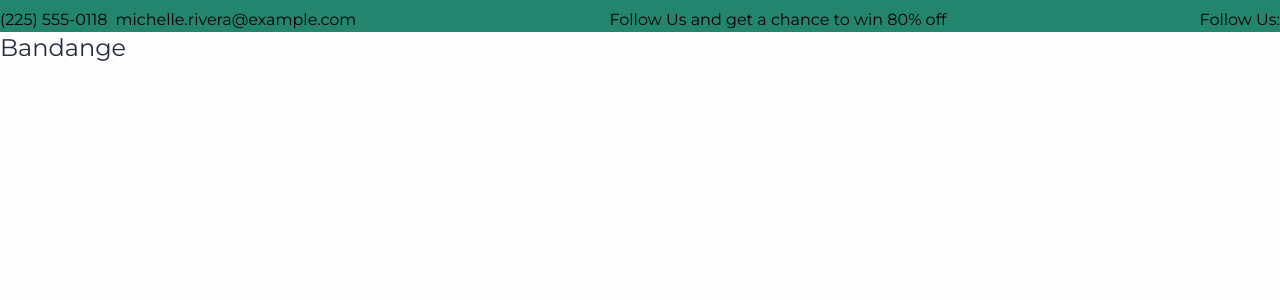
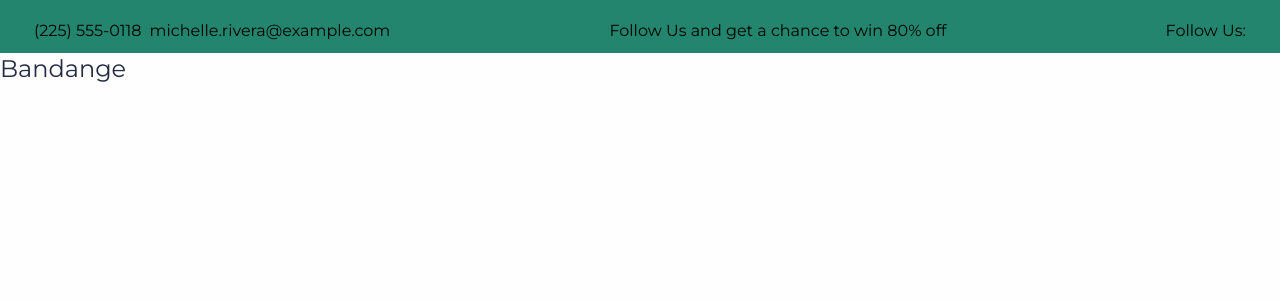
Before and after one commit to farly/little-ely-shop, a Next.js app: page / in a window 1280 px wide. Shown: the top 300 px of the page. Built offline with nearby package versions, Linux system fonts and the light colour scheme.

Commit message:
add layout and desktop header

```diff
--- a/app/components/common/ui/Header.tsx
+++ b/app/components/common/ui/Header.tsx
@@ -2,8 +2,8 @@
 
 const HeaderView = () => {
 	return (
-		<div className="bg-[#23856D] lg:flex flex-row pt-2 hidden justify-between">
-			<div className="flex flex-row gap-x-2">
+		<div className="bg-[#23856D] lg:flex flex-row hidden justify-between px-6 pt-[9px]">
+			<div className="flex flex-row gap-x-2 p-2.5">
 				<div>
 					<span>(225) 555-0118</span>
 				</div>
@@ -11,10 +11,10 @@ const HeaderView = () => {
 					<span>michelle.rivera@example.com</span>
 				</div>
 			</div>
-			<div>
+			<div className="p-2.5">
 				<span>Follow Us  and get a chance to win 80% off</span>
 			</div>
-			<div className="flex-row flex">
+			<div className="flex-row flex p-2.5">
 				<span>Follow Us:</span>
 			</div>
 		</div>
--- a/app/layout.tsx
+++ b/app/layout.tsx
@@ -18,7 +18,7 @@ export default function RootLayout({
 }>) {
   return (
     <html lang="en">
-      <body className={twMerge(montserrat.className, 'bg-[#FEFEFE] max-w-screen-2xl')}>
+      <body className={twMerge(montserrat.className, 'bg-[#FEFEFE] max-w-screen-2xl mx-auto')}>
         <Header />
         <main>
           {children}
```
